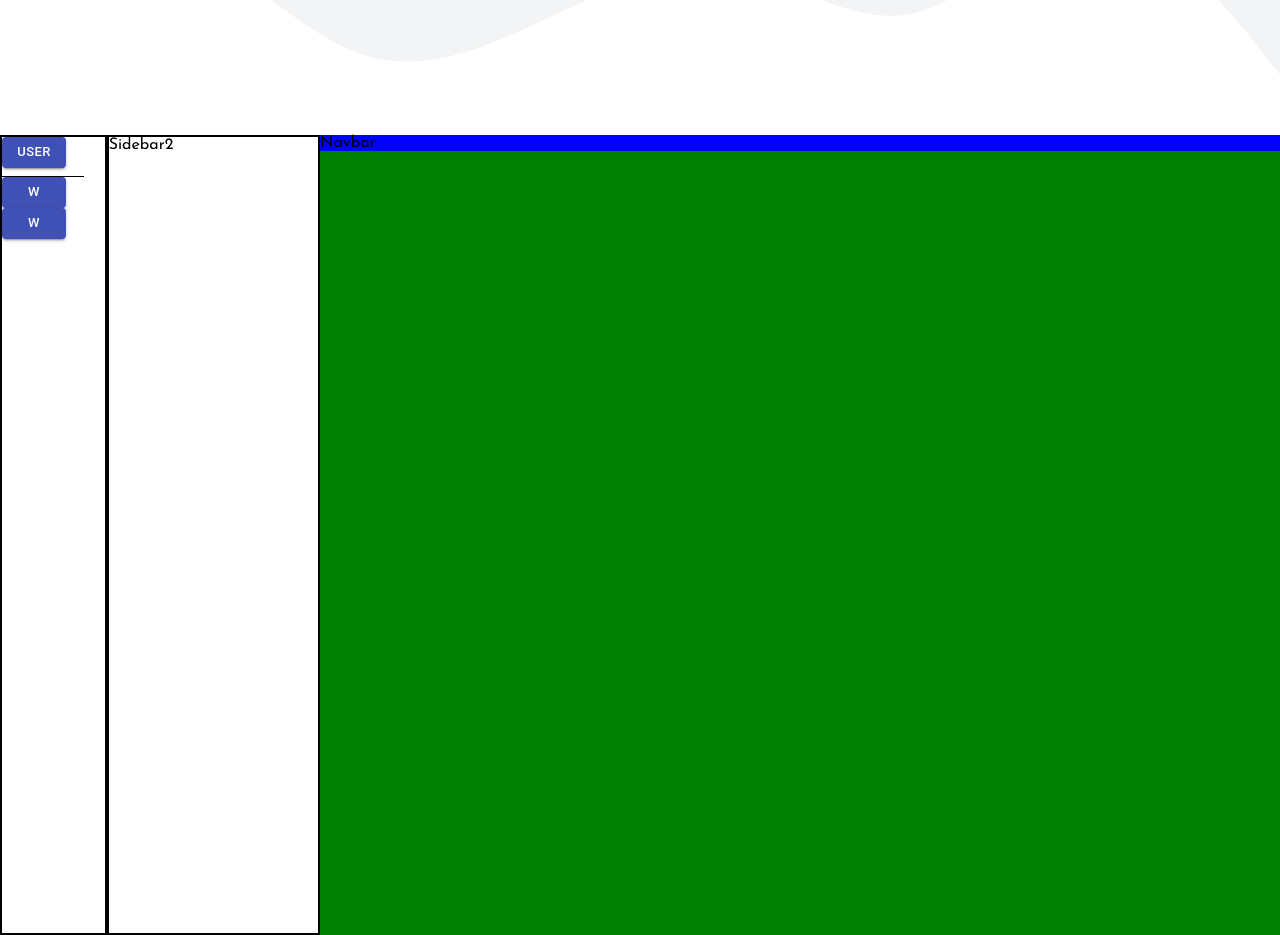
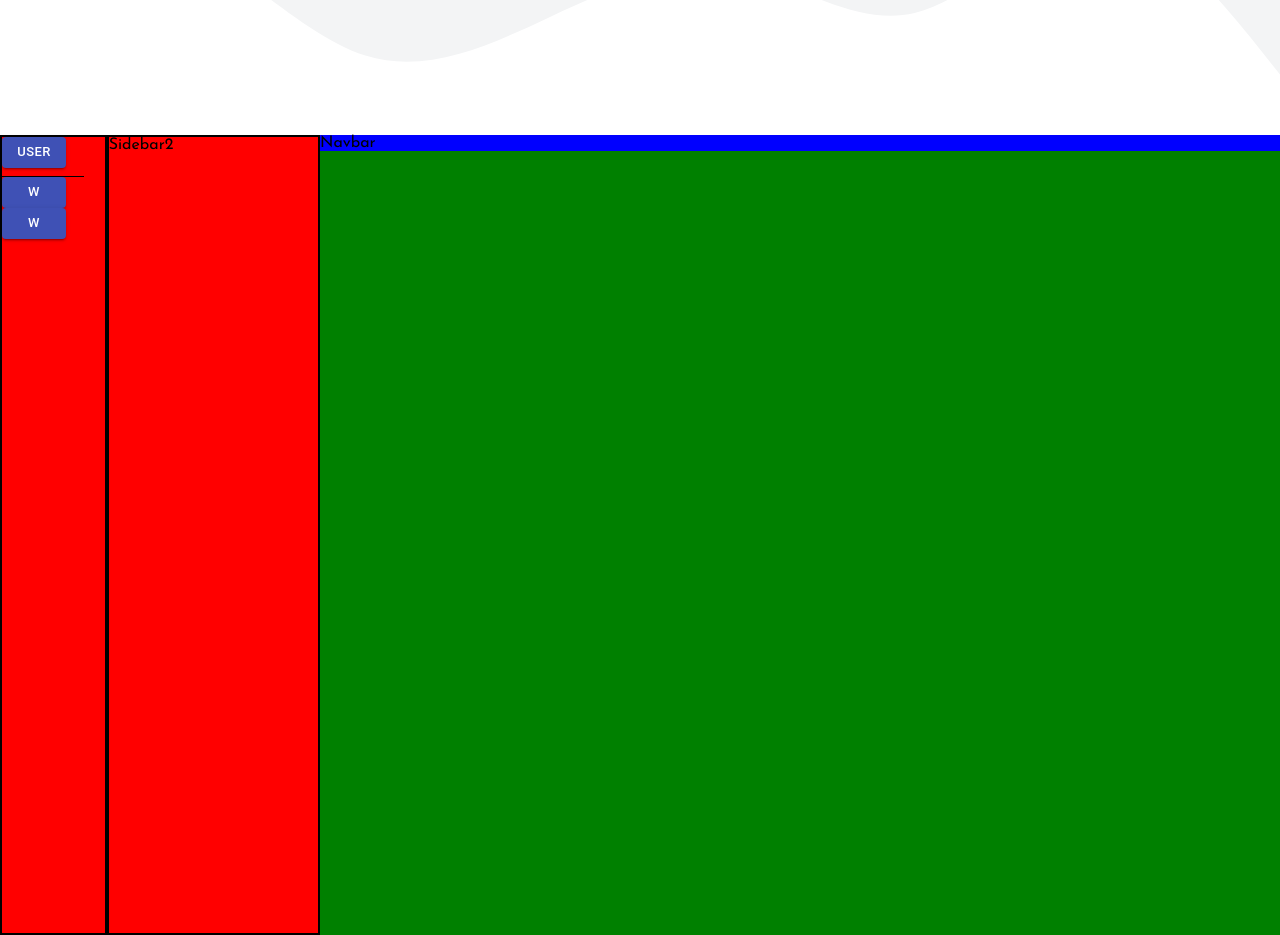
Before and after one commit to vscsi/creact-front-end, a React (Create React App) app in the folder client/: page / in a window 1280 px wide. Shown: the part 2820-3755 px from the top of the page. Built offline with nearby package versions, Linux system fonts and the light colour scheme.

Commit message:
fixed red

```diff
--- a/client/src/Pages/DashboardPage/DashboardComponent/DashboardSidebar.js
+++ b/client/src/Pages/DashboardPage/DashboardComponent/DashboardSidebar.js
@@ -13,7 +13,7 @@ function DashboardSidebar() {
         spacing ={0}
         justify ='center'
         direction ='column'
-        className={DashboardMainCss.testRed, DashboardSidebarCss.sideBarBorder}>
+        className={`${DashboardMainCss.testRed} ${DashboardSidebarCss.sideBarBorder}`}>
 
         <MaterialUI.Button
           variant="contained"
@@ -51,7 +51,7 @@ function DashboardSidebar() {
       <MaterialUI.Grid item
         md={2}
         spacing ={0}
-        className={DashboardMainCss.testRed, DashboardSidebarCss.sideBarBorder}>
+        className={`${DashboardMainCss.testRed} ${DashboardSidebarCss.sideBarBorder}`}>
           Sidebar2
         </MaterialUI.Grid>
 
```
